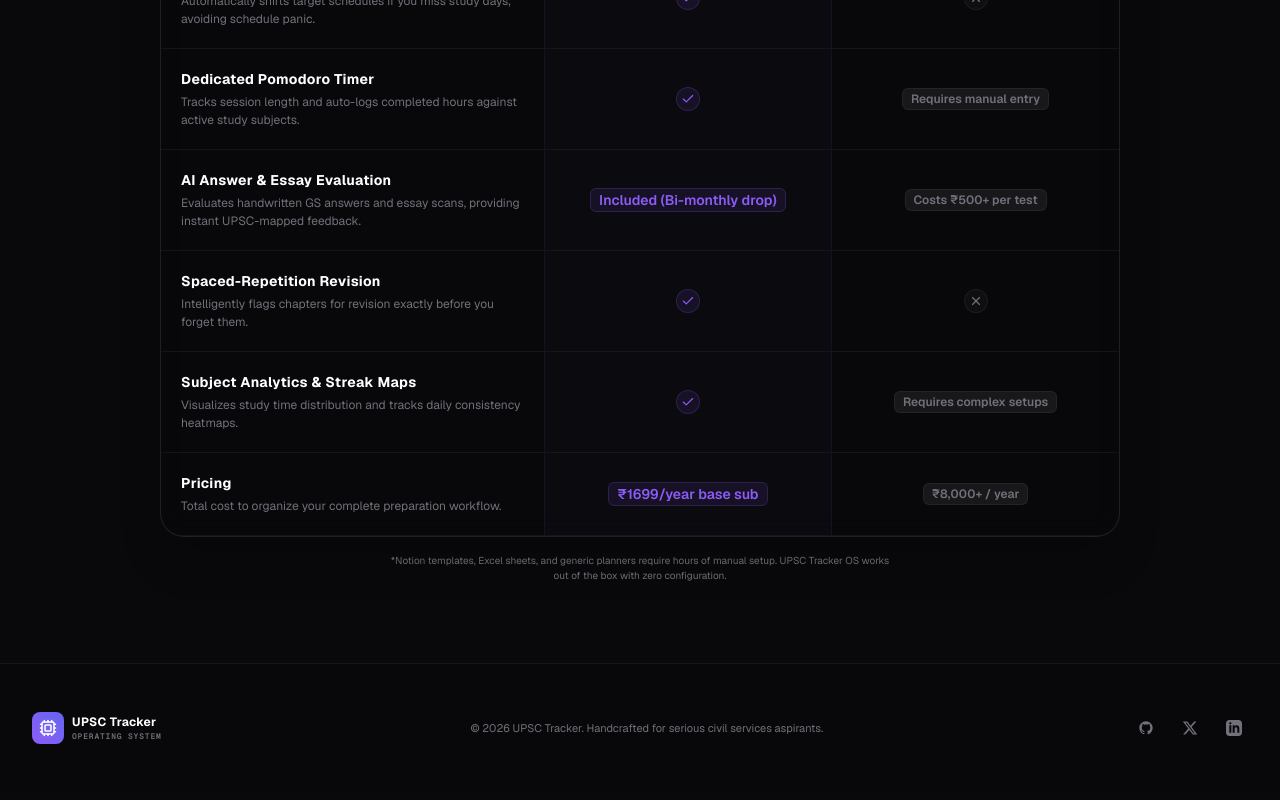
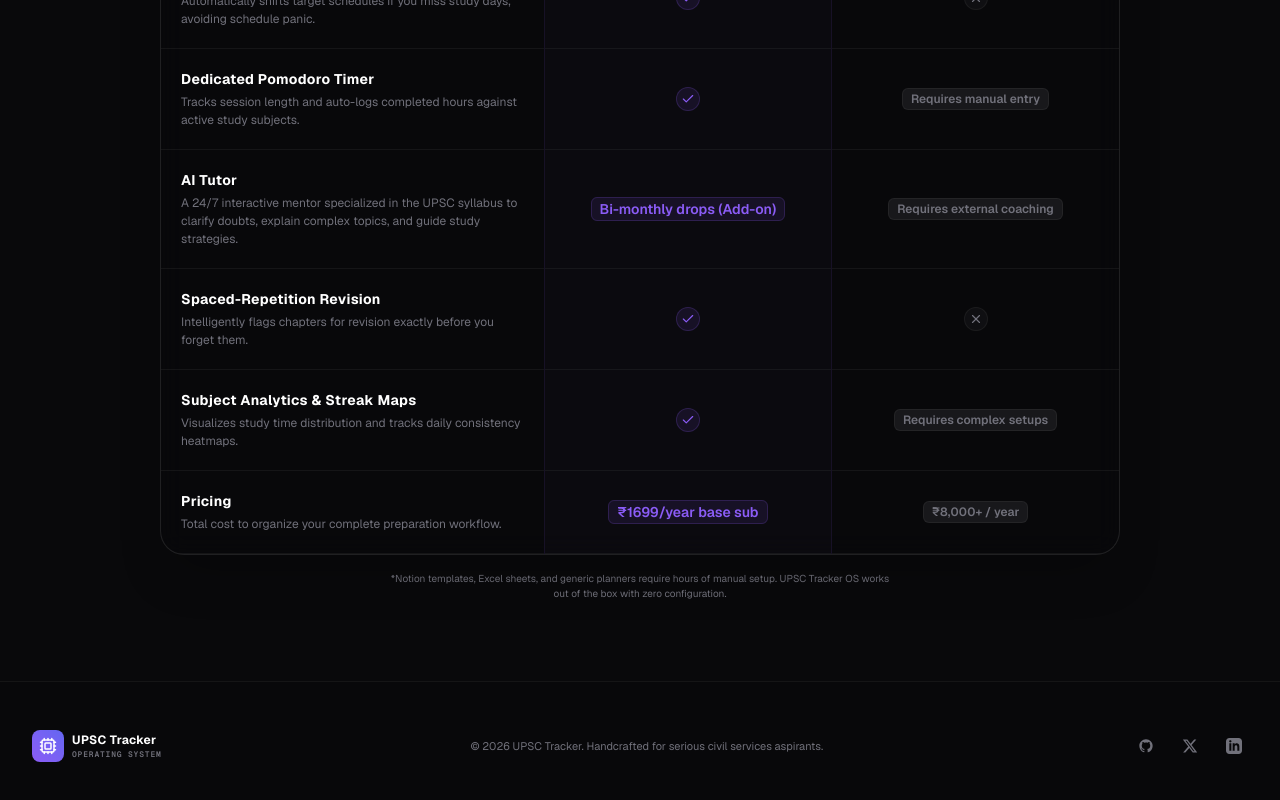
Before and after one commit to rithikavj1/upsc-landing-public, a Next.js app: page / in a window 1280 px wide. Shown: the part 8859-9659 px from the top of the page. Built offline with nearby package versions, Linux system fonts and the light colour scheme; no server answers; the database is empty.

Commit message:
Replace AI Answer & Essay Evaluation with AI Tutor in comparison table

```diff
--- a/src/components/CompareTable.tsx
+++ b/src/components/CompareTable.tsx
@@ -31,10 +31,10 @@ export default function CompareTable() {
       others: "Requires manual entry",
     },
     {
-      name: "AI Answer & Essay Evaluation",
-      description: "Evaluates handwritten GS answers and essay scans, providing instant UPSC-mapped feedback.",
-      ours: "Included (Bi-monthly drop)",
-      others: "Costs ₹500+ per test",
+      name: "AI Tutor",
+      description: "A 24/7 interactive mentor specialized in the UPSC syllabus to clarify doubts, explain complex topics, and guide study strategies.",
+      ours: "Bi-monthly drops (Add-on)",
+      others: "Requires external coaching",
     },
     {
       name: "Spaced-Repetition Revision",
```
